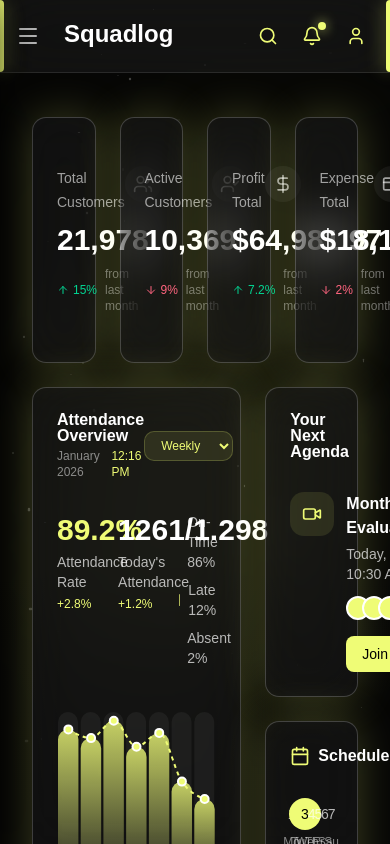
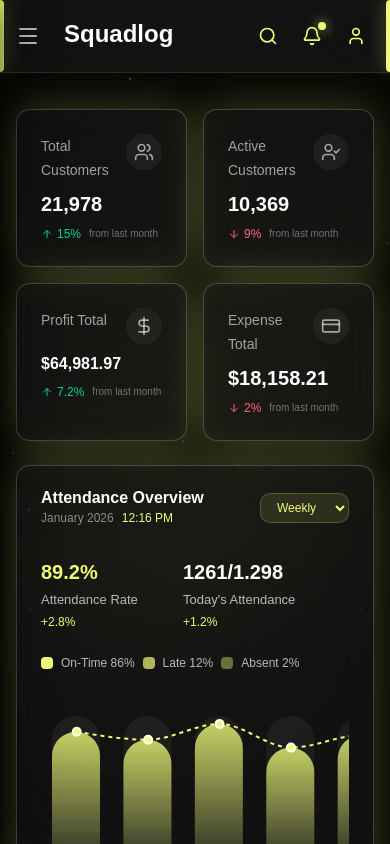
Before and after one commit to nexoviasoft/nexoviasoft-console, a Next.js app: page / in a window 390 px wide. Built offline with nearby package versions, Linux system fonts and the light colour scheme; no server answers; a web font is replaced by a local one.

Commit message:
pages responsived done

```diff
--- a/src/app/page.js
+++ b/src/app/page.js
@@ -35,109 +35,133 @@ export default function Dashboard() {
     return () => clearInterval(timer);
   }, []);
 
-  const formattedDate = currentTime.toLocaleDateString('en-US', {
-    month: 'long',
-    year: 'numeric'
+  const formattedDate = currentTime.toLocaleDateString("en-US", {
+    month: "long",
+    year: "numeric",
   });
-  const formattedTime = currentTime.toLocaleTimeString('en-US', {
-    hour: '2-digit',
-    minute: '2-digit'
+  const formattedTime = currentTime.toLocaleTimeString("en-US", {
+    hour: "2-digit",
+    minute: "2-digit",
   });
   return (
-    <div className="px-8 py-6 text-white">
+    <div className="px-4 py-4 md:px-8 md:py-6 text-white">
       <div className="space-y-6">
-        <div className="grid grid-cols-4 gap-6">
+        <div className="grid grid-cols-2 sm:grid-cols-2 lg:grid-cols-4 gap-4 md:gap-6">
           <Card className="bg-[#121212] border border-white/10 hover:border-[#EFFC76]/50 transition-colors group">
-            <CardContent className="p-6">
+            <CardContent className="md:p-6">
               <div className="flex justify-between items-start mb-2">
                 <div>
-                   <span className="text-sm font-medium text-white/60">Total Customers</span>
+                  <span className=" text-sm  md:font-medium text-white/60">
+                    Total Customers
+                  </span>
                 </div>
                 <div className="p-2 bg-white/5 rounded-full group-hover:bg-[#EFFC76]/20 transition-colors">
                   <Users className="w-5 h-5 text-white/60 group-hover:text-[#EFFC76] transition-colors" />
                 </div>
               </div>
               <div className="space-y-2 mb-2">
-                <div className="text-3xl font-bold text-white">21,978</div>
+                <div className=" text-xl md:text-3xl font-bold text-white">
+                  21,978
+                </div>
               </div>
               <div className="flex items-center gap-2 text-xs">
                 <span className="text-emerald-400 font-medium flex items-center gap-1">
-                    <ArrowUp className="w-3 h-3" /> 15%
+                  <ArrowUp className="w-3 h-3 text-xs" /> 15%
                 </span>
-                  <span className="text-white/40">from last month</span>
+                <span className="text-white/40 md:text-xs text-[10px]">
+                  from last month
+                </span>
               </div>
             </CardContent>
           </Card>
 
           <Card className="bg-[#121212] border border-white/10 hover:border-[#EFFC76]/50 transition-colors group">
-             <CardContent className="p-6">
+            <CardContent className="md:p-6">
               <div className="flex justify-between items-start mb-2">
                 <div>
-                   <span className="text-sm font-medium text-white/60">Active Customers</span>
+                  <span className="text-sm font-medium text-white/60">
+                    Active Customers
+                  </span>
                 </div>
                 <div className="p-2 bg-white/5 rounded-full group-hover:bg-[#EFFC76]/20 transition-colors">
                   <UserCheck className="w-5 h-5 text-white/60 group-hover:text-[#EFFC76] transition-colors" />
                 </div>
               </div>
               <div className="space-y-2 mb-2">
-                <div className="text-3xl font-bold text-white">10,369</div>
+                <div className="text-xl md:text-3xl font-bold text-white">
+                  10,369
+                </div>
               </div>
               <div className="flex items-center gap-2 text-xs">
                 <span className="text-rose-400 font-medium flex items-center gap-1">
                   <ArrowDown className="w-3 h-3" /> 9%
                 </span>
-                  <span className="text-white/40">from last month</span>
+                <span className="text-white/40 md:text-xs text-[10px]">
+                  from last month
+                </span>
               </div>
             </CardContent>
           </Card>
 
           <Card className="bg-[#121212] border border-white/10 hover:border-[#EFFC76]/50 transition-colors group">
-            <CardContent className="p-6">
+            <CardContent className="md:p-6">
               <div className="flex justify-between items-start mb-2">
                 <div>
-                   <span className="text-sm font-medium text-white/60">Profit Total</span>
+                  <span className="text-sm font-medium text-white/60">
+                    Profit Total
+                  </span>
                 </div>
                 <div className="p-2 bg-white/5 rounded-full group-hover:bg-[#EFFC76]/20 transition-colors">
                   <DollarSign className="w-5 h-5 text-white/60 group-hover:text-[#EFFC76] transition-colors" />
                 </div>
               </div>
               <div className="space-y-2 mb-2">
-                <div className="text-3xl font-bold text-white">$64,981.97</div>
+                <div className="ttext-xl md:text-3xl font-bold text-white">
+                  $64,981.97
+                </div>
               </div>
               <div className="flex items-center gap-2 text-xs">
                 <span className="text-emerald-400 font-medium flex items-center gap-1">
                   <ArrowUp className="w-3 h-3" /> 7.2%
                 </span>
-                  <span className="text-white/40">from last month</span>
+                <span className="text-white/40 md:text-xs text-[10px]">
+                  from last month
+                </span>
               </div>
             </CardContent>
           </Card>
 
           <Card className="bg-[#121212] border border-white/10 hover:border-[#EFFC76]/50 transition-colors group">
-            <CardContent className="p-6">
+            <CardContent className="md:p-6">
               <div className="flex justify-between items-start mb-2">
                 <div>
-                   <span className="text-sm font-medium text-white/60">Expense Total</span>
+                  <span className="text-sm font-medium text-white/60">
+                    Expense Total
+                  </span>
                 </div>
                 <div className="p-2 bg-white/5 rounded-full group-hover:bg-[#EFFC76]/20 transition-colors">
                   <CreditCard className="w-5 h-5 text-white/60 group-hover:text-[#EFFC76] transition-colors" />
                 </div>
               </div>
               <div className="space-y-2 mb-2">
-                <div className="text-3xl font-bold text-white">$18,158.21</div>
+                <div className="text-xl md:text-3xl font-bold text-white">
+                  $18,158.21
+                </div>
               </div>
               <div className="flex items-center gap-2 text-xs">
                 <span className="text-rose-400 font-medium flex items-center gap-1">
                   <ArrowDown className="w-3 h-3" /> 2%
                 </span>
-                  <span className="text-white/40">from last month</span>
+                <span className="text-white/40 md:text-xs text-[10px]">
+                  from last month
+                </span>
               </div>
             </CardContent>
           </Card>
         </div>
 
-        <div className="grid grid-cols-3 gap-6">
-          <div className="col-span-2 space-y-6">
+        <div className="grid grid-cols-1 lg:grid-cols-3 gap-6">
+          <div className="lg:col-span-2 space-y-6">
             <Card>
               <CardHeader>
                 <div className="flex items-center justify-between">
@@ -163,43 +187,47 @@ export default function Dashboard() {
               </CardHeader>
               <CardContent>
                 <div className="space-y-6">
-                  <div className="grid grid-cols-3 gap-6">
+                  <div className="grid grid-cols-2 sm:grid-cols-3 gap-6">
                     <div>
-                      <div className="text-3xl font-bold text-[#EFFC76] mb-1">
+                      <div className="text-xl md:text-3xl font-bold text-[#EFFC76] mb-1">
                         89.2%
                       </div>
-                      <div className="text-sm text-white/70 mb-1">
+                      <div className=" text-[13px] md:text-sm text-white/70 mb-1">
                         Attendance Rate
                       </div>
                       <div className="text-xs text-[#EFFC76]">+2.8%</div>
                     </div>
                     <div>
-                      <div className="text-3xl font-bold text-white mb-1">
+                      <div className=" text-xl md:text-3xl font-bold text-white mb-1">
                         1261/1.298
                       </div>
-                      <div className="text-sm text-white/70 mb-1">
+                      <div className="text-[13px] md:text-sm text-white/70 mb-1">
                         Today&apos;s Attendance
                       </div>
                       <div className="text-xs text-[#EFFC76]">+1.2%</div>
                     </div>
-                    <div className="space-y-2">
+
+                    <div className=" flex gap-2 items-center col-span-4 md:space-y-2">
                       <div className="flex items-center gap-2">
                         <div className="w-3 h-3 bg-[#EFFC76] rounded"></div>
-                        <span className="text-sm text-white/70">
+                        <span className="text-[12px] md:text-sm text-white/70">
                           On-Time 86%
                         </span>
                       </div>
                       <div className="flex items-center gap-2">
                         <div className="w-3 h-3 bg-[#EFFC76]/70 rounded"></div>
-                        <span className="text-sm text-white/70">Late 12%</span>
+                        <span className="text-[12px] md:text-sm text-white/70">
+                          Late 12%
+                        </span>
                       </div>
                       <div className="flex items-center gap-2">
                         <div className="w-3 h-3 bg-[#EFFC76]/40 rounded"></div>
-                        <span className="text-sm text-white/70">Absent 2%</span>
+                        <span className="text-[12px] md:text-sm text-white/70">
+                          Absent 2%
+                        </span>
                       </div>
                     </div>
                   </div>
-
 
                   <div>
                     <AttendanceChart period={period} />
@@ -217,32 +245,39 @@ export default function Dashboard() {
                   </button>
                 </div>
               </CardHeader>
+
               <CardContent>
                 <div className="space-y-4">
-                  <div className="flex items-center justify-between">
-                    <div className="flex items-center gap-3">
-                      <select className="px-3 py-2 border border-white/20 rounded-lg text-sm bg-white/5 text-white">
-                        <option>Last 7 Days</option>
+                  <div className="flex flex-col xl:flex-row xl:items-center justify-between gap-4">
+                    <div className="flex flex-col sm:flex-row items-start sm:items-center gap-3 overflow-x-auto pb-2 sm:pb-0">
+                      <div className=" grid  grid-cols-2 items-center gap-5 md:gap-2 ">
+                        <select className="px-3 py-2 border border-[#EFFC76]/20 rounded-lg text-sm bg-[#EFFC76]/10 text-[#EFFC76] w-full sm:w-auto focus:outline-none focus:ring-1 focus:ring-[#EFFC76]">
+                          <option className="bg-[#121212] text-white">
+                            Last 7 Days
+                          </option>
                         </select>
-                      <div className="flex items-center gap-2 px-3 py-2 border border-white/20 rounded-lg bg-white/5">
+                        <div className="flex items-center gap-2 px-3 py-2 border border-white/20 rounded-lg bg-white/5 whitespace-nowrap">
                           <Calendar className="w-4 h-4 text-[#EFFC76]" />
                           <span className="text-sm text-white/80">
                             1 Jan - 7 Jan
                           </span>
                         </div>
-                      <div className="flex items-center gap-1">
-                        <button className="px-4 py-2 bg-[#EFFC76] text-black text-sm rounded-lg">
+                      </div>
+
+                      <div className="flex items-center gap-1 w-full sm:w-auto overflow-x-auto">
+                        <button className="px-4 py-2 bg-[#EFFC76] text-black text-sm rounded-lg whitespace-nowrap">
                           Attendance
                         </button>
-                        <button className="px-4 py-2 text-white/70 text-sm rounded-lg hover:bg-white/10">
+                        <button className="px-4 py-2 text-white/70 text-sm rounded-lg hover:bg-white/10 whitespace-nowrap">
                           Leave Request
                         </button>
-                        <button className="px-4 py-2 text-white/70 text-sm rounded-lg hover:bg-white/10">
+                        <button className="px-4 py-2 text-white/70 text-sm rounded-lg hover:bg-white/10 whitespace-nowrap">
                           Finance
                         </button>
                       </div>
                     </div>
-                    <div className="flex items-center gap-2">
+
+                    <div className="flex  items-center gap-2  ">
                       <button className="px-3 py-2 border border-white/20 rounded-lg text-sm hover:bg-white/10 flex items-center gap-2 text-white/80">
                         <span>Filter</span>
                       </button>
@@ -253,8 +288,8 @@ export default function Dashboard() {
                     </div>
                   </div>
 
-                  <div className="border-t border-white/10 pt-4">
-                    <div className="grid grid-cols-7 gap-4 text-xs font-medium text-white/60 uppercase tracking-wider pb-3">
+                  <div className="border-t border-white/10 pt-4 overflow-x-auto">
+                    <div className="grid grid-cols-7 gap-4 text-xs font-medium text-white/60 uppercase tracking-wider pb-3 min-w-[800px]">
                       <div>ID Employee</div>
                       <div>Name</div>
                       <div>Department</div>
@@ -388,23 +423,36 @@ export default function Dashboard() {
           </div>
         </div>
 
-
         {/* Finance Section */}
         <Card className="bg-[#121212] border border-white/10">
           <CardContent className="p-6">
             <div className="flex flex-col md:flex-row justify-between items-start md:items-end mb-8 gap-6">
               <div className="w-full">
                 <div className="flex items-center justify-between mb-8">
-                  <h3 className="text-xl font-semibold text-white">Finance Report</h3>
+                  <h3 className="text-xl font-semibold text-white">
+                    Finance Report
+                  </h3>
+
                   <select
                     value={financePeriod}
                     onChange={(e) => setFinancePeriod(e.target.value)}
                     className="px-3 py-1.5 bg-[#EFFC76]/10 border border-[#EFFC76]/20 rounded-lg text-xs font-medium text-[#EFFC76] focus:outline-none focus:ring-1 focus:ring-[#EFFC76]"
                   >
-                    <option value="Weekly">Weekly</option>
-                    <option value="Monthly">Monthly</option>
-                    <option value="Quarterly">Quarterly</option>
-                    <option value="Yearly">Yearly</option>
+                    <option value="Weekly" className="bg-[#121212] text-white">
+                      Weekly
+                    </option>
+                    <option value="Monthly" className="bg-[#121212] text-white">
+                      Monthly
+                    </option>
+                    <option
+                      value="Quarterly"
+                      className="bg-[#121212] text-white"
+                    >
+                      Quarterly
+                    </option>
+                    <option value="Yearly" className="bg-[#121212] text-white">
+                      Yearly
+                    </option>
                   </select>
                 </div>
 
@@ -412,28 +460,46 @@ export default function Dashboard() {
                   <div>
                     <div className="text-sm text-white/50 mb-1">Weekly</div>
                     <div className="flex items-center gap-3">
-                      <span className="text-3xl font-bold text-white">$24,291</span>
-                      <span className="text-xs font-bold text-emerald-400 bg-emerald-400/10 px-1.5 py-0.5 rounded">+25.0%</span>
+                      <span className="text-3xl font-bold text-white">
+                        $24,291
+                      </span>
+                      <span className="text-xs font-bold text-emerald-400 bg-emerald-400/10 px-1.5 py-0.5 rounded">
+                        +25.0%
+                      </span>
                     </div>
-                    <div className="text-xs text-white/40 mt-1">Compared to $1,340 last week</div>
+                    <div className="text-xs text-white/40 mt-1">
+                      Compared to $1,340 last week
+                    </div>
                   </div>
 
                   <div>
                     <div className="text-sm text-white/50 mb-1">Monthly</div>
                     <div className="flex items-center gap-3">
-                      <span className="text-3xl font-bold text-white">$48,903</span>
-                      <span className="text-xs font-bold text-emerald-400 bg-emerald-400/10 px-1.5 py-0.5 rounded">+1.9%</span>
+                      <span className="text-3xl font-bold text-white">
+                        $48,903
+                      </span>
+                      <span className="text-xs font-bold text-emerald-400 bg-emerald-400/10 px-1.5 py-0.5 rounded">
+                        +1.9%
+                      </span>
                     </div>
-                    <div className="text-xs text-white/40 mt-1">Compared to $5,441 last month</div>
+                    <div className="text-xs text-white/40 mt-1">
+                      Compared to $5,441 last month
+                    </div>
                   </div>
 
                   <div>
                     <div className="text-sm text-white/50 mb-1">Yearly</div>
                     <div className="flex items-center gap-3">
-                      <span className="text-3xl font-bold text-white">$198,134</span>
-                      <span className="text-xs font-bold text-emerald-400 bg-emerald-400/10 px-1.5 py-0.5 rounded">+22%</span>
+                      <span className="text-3xl font-bold text-white">
+                        $198,134
+                      </span>
+                      <span className="text-xs font-bold text-emerald-400 bg-emerald-400/10 px-1.5 py-0.5 rounded">
+                        +22%
+                      </span>
                     </div>
-                    <div className="text-xs text-white/40 mt-1">Compared to $76,330 last year</div>
+                    <div className="text-xs text-white/40 mt-1">
+                      Compared to $76,330 last year
+                    </div>
                   </div>
                 </div>
               </div>
--- a/src/components/admin/dashboard/AttendanceChart.js
+++ b/src/components/admin/dashboard/AttendanceChart.js
@@ -70,12 +70,15 @@ export default function AttendanceChart({ period = "Weekly" }) {
   return (
 
     <div className="h-56 w-full mt-4">
-      {/* Scroll wrapper logic: Only scroll if period is Monthly */}
       <div
-        className={`w-full h-full ${period === "Monthly" ? "overflow-x-auto pb-4" : ""}`}
+        className="w-full h-full overflow-x-auto pb-4"
         style={{ scrollbarWidth: 'thin' }}
       >
-        <div style={{ width: period === "Monthly" ? "250%" : "100%", height: "100%" }}>
+        <div style={{
+          width: period === "Monthly" ? "250%" : "100%",
+          minWidth: period === "Weekly" ? "500px" : period === "Yearly" ? "600px" : "100%",
+          height: "100%"
+        }}>
           <ResponsiveContainer width="100%" height="100%">
             <ComposedChart
               data={data}
--- a/src/components/admin/dashboard/FinanceChart.js
+++ b/src/components/admin/dashboard/FinanceChart.js
@@ -79,10 +79,14 @@ export default function FinanceChart({ period = "Yearly" }) {
   return (
     <div className="h-72 w-full mt-6">
       <div
-        className={`w-full h-full ${["Monthly", "Quarterly"].includes(period) ? "overflow-x-auto pb-4" : ""}`}
+        className="w-full h-full overflow-x-auto pb-4"
         style={{ scrollbarWidth: 'thin' }}
       >
-        <div style={{ width: period === "Quarterly" ? "750%" : period === "Monthly" ? "250%" : "100%", height: "100%" }}>
+        <div style={{
+          width: period === "Quarterly" ? "750%" : period === "Monthly" ? "250%" : "100%",
+          minWidth: period === "Weekly" ? "500px" : period === "Yearly" ? "700px" : "100%",
+          height: "100%"
+        }}>
           <ResponsiveContainer width="100%" height="100%">
             <BarChart
               data={data}
--- a/src/components/layout/Sidebar.jsx
+++ b/src/components/layout/Sidebar.jsx
@@ -165,15 +165,17 @@ const Sidebar = ({ isOpen, onClose }) => {
       <div
         className={cn(
           "fixed inset-0 bg-black/60 backdrop-blur-sm z-40 lg:hidden transition-opacity duration-300",
-          isOpen ? "opacity-100" : "opacity-0 pointer-events-none"
+          isOpen ? "opacity-100" : "opacity-0 pointer-events-none",
         )}
         onClick={onClose}
       />
 
-      <div className={cn(
+      <div
+        className={cn(
           "fixed lg:static inset-y-0 left-0 z-50 w-64 h-screen flex flex-col border-r border-white/10 bg-[#0A0A0A] lg:bg-black/40 backdrop-blur-2xl text-white shadow-[0_0_40px_rgba(0,0,0,0.7)] transition-transform duration-300 ease-in-out lg:translate-x-0",
-        isOpen ? "translate-x-0" : "-translate-x-full"
-      )}>
+          isOpen ? "translate-x-0" : "-translate-x-full",
+        )}
+      >
         {/* Mobile Close Button */}
         <button
           onClick={onClose}
@@ -192,7 +194,7 @@ const Sidebar = ({ isOpen, onClose }) => {
               </div>
               <div className="text-xs text-white/60">Dashboard</div>
             </div>
-          <button className="text-white/50 hover:text-[#EFFC76] transition-colors duration-200 hover:scale-110">
+            <button className="text-white/50 lg:block hidden hover:text-[#EFFC76] transition-colors duration-200 hover:scale-110">
               <ChevronDown className="w-4 h-4 transition-transform duration-200" />
             </button>
           </div>
@@ -228,7 +230,9 @@ const Sidebar = ({ isOpen, onClose }) => {
             <div
               className={cn(
                 "overflow-hidden transition-all duration-300 ease-in-out",
-              mainExpanded ? "max-h-[2000px] opacity-100" : "max-h-0 opacity-0",
+                mainExpanded
+                  ? "max-h-[2000px] opacity-100"
+                  : "max-h-0 opacity-0",
               )}
             >
               <div className="space-y-1">{mainNavItems.map(renderNavItem)}</div>
@@ -258,7 +262,9 @@ const Sidebar = ({ isOpen, onClose }) => {
                   : "max-h-0 opacity-0",
               )}
             >
-            <div className="space-y-1">{othersNavItems.map(renderNavItem)}</div>
+              <div className="space-y-1">
+                {othersNavItems.map(renderNavItem)}
+              </div>
             </div>
           </div>
         </div>
```
Lines whose indentation alone changed are shown as unchanged.
